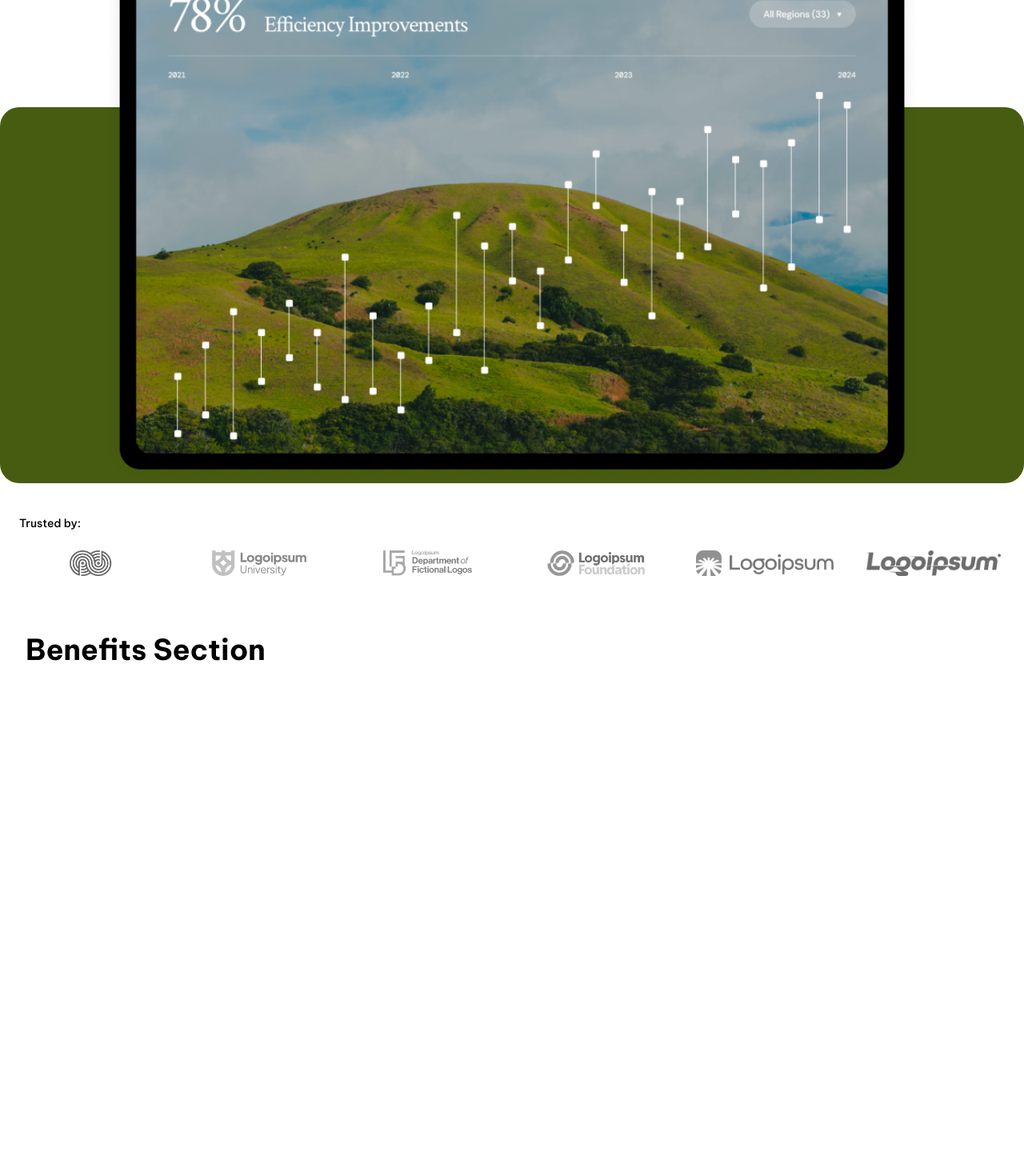
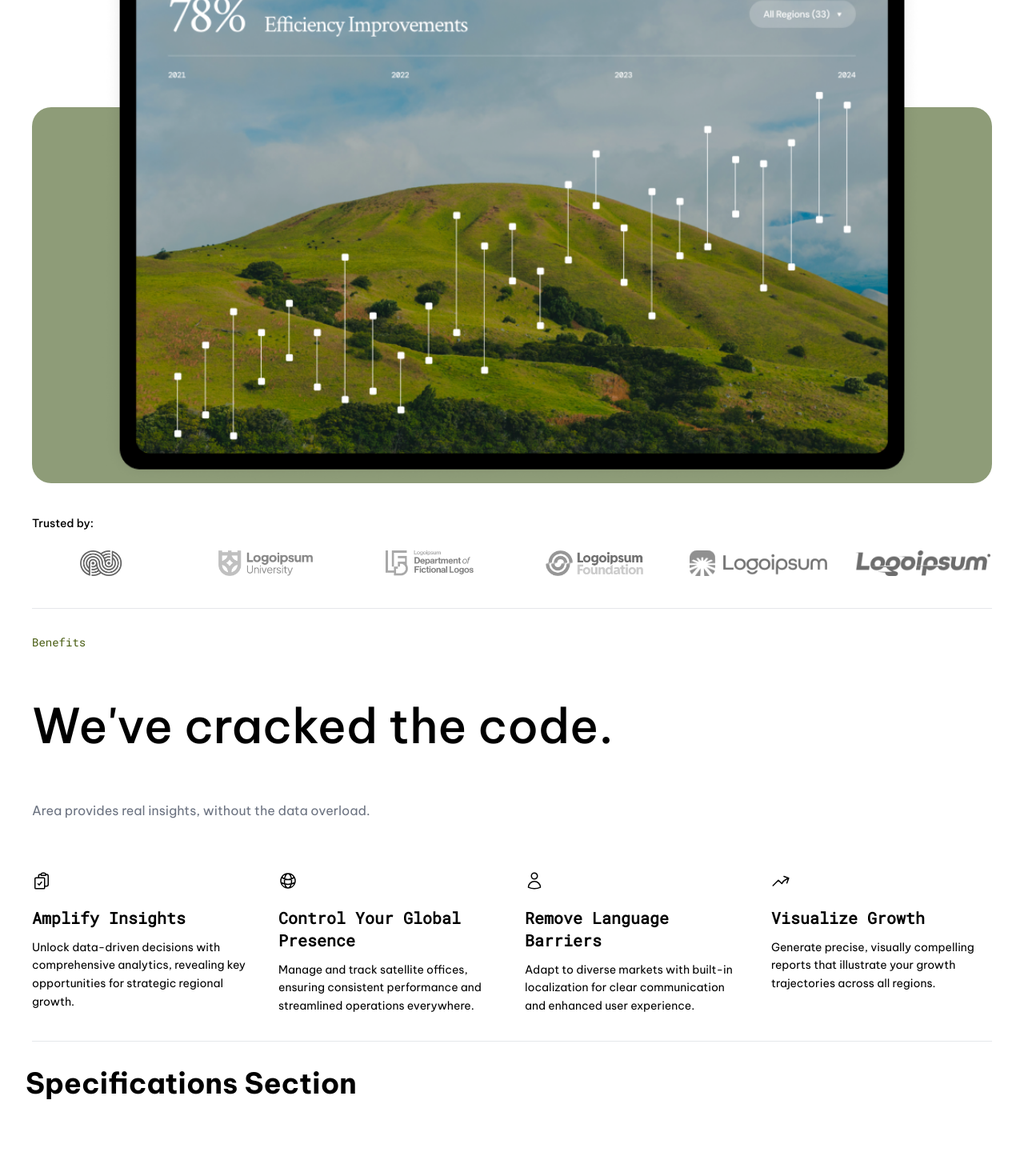
Before and after one commit to tranthiensonuet/vue-tailwind-portfolio-template, a Vue app: page / in a window 1280 px wide. Shown: the part 400-1870 px from the top of the page at 80% size. Built offline with nearby package versions, Linux system fonts and the light colour scheme.

Commit message:
add benefit screen

```diff
--- a/src/assets/main.css
+++ b/src/assets/main.css
@@ -1,4 +1,5 @@
 @import url('https://fonts.googleapis.com/css2?family=Be+Vietnam+Pro:wght@400;500;700&display=swap');
+@import url('https://fonts.googleapis.com/css2?family=Roboto+Mono&display=swap');
 
 @tailwind base;
 @tailwind components;
--- a/src/components/MenuHeader.vue
+++ b/src/components/MenuHeader.vue
@@ -33,7 +33,7 @@ const itemMenuHeader = computed(() => [
     <header
       class="fixed top-0 left-0 w-full z-50 bg-white dark:bg-gray-800 transition-colors duration-300 border-b"
     >
-      <nav class="container mx-auto px-6 h-14 flex justify-between items-center">
+      <nav class="container mx-auto px-4 md:px-10 h-14 flex justify-between items-center">
         <a href="#" class="text-3xl font-bold dark:text-white">
           {{ $t('header.main') }}
         </a>
@@ -57,7 +57,7 @@ const itemMenuHeader = computed(() => [
         <div class="md:hidden">
           <button
             @click="isMobileMenuOpen = !isMobileMenuOpen"
-            class="p-2 rounded-md"
+            class="py-2 rounded-md"
             aria-label="Toggle mobile menu"
           >
             <svg
--- a/src/customs/color.js
+++ b/src/customs/color.js
@@ -1,4 +1,5 @@
 export const customColors = {
   'olive-primary': '#485C11',
   'olive-secondary': '#DFECC6',
+  'olive-middle': '#8E9C78',
 }
--- a/src/locales/en.json
+++ b/src/locales/en.json
@@ -10,5 +10,18 @@
   "main": {
     "welcome": "Browse everything",
     "trustedBy": "Trusted by"
+  },
+  "benefit": {
+    "title": "Benefits",
+    "content": "We've cracked the code.",
+    "note": "Area provides real insights, without the data overload.",
+    "titleBenefit1": "Amplify Insights",
+    "titleBenefit2": "Control Your Global Presence",
+    "titleBenefit3": "Remove Language Barriers",
+    "titleBenefit4": "Visualize Growth",
+    "contentBenefit1": "Unlock data-driven decisions with comprehensive analytics, revealing key opportunities for strategic regional growth.",
+    "contentBenefit2": "Manage and track satellite offices, ensuring consistent performance and streamlined operations everywhere.",
+    "contentBenefit3": "Adapt to diverse markets with built-in localization for clear communication and enhanced user experience.",
+    "contentBenefit4": "Generate precise, visually compelling reports that illustrate your growth trajectories across all regions."
   }
 }
--- a/src/views/HomeView.vue
+++ b/src/views/HomeView.vue
@@ -2,6 +2,7 @@
 import { useThemeStore } from '@/stores/theme'
 import { storeToRefs } from 'pinia'
 import { computed } from 'vue'
+import { useI18n } from 'vue-i18n'
 
 // import ảnh
 import logo1Light from '@/img/logoipsum-1.png'
@@ -20,6 +21,7 @@ import logo6Dark from '@/img/logoipsum-6-white.png'
 const themeStore = useThemeStore()
 const { isDarkMode } = storeToRefs(themeStore)
 
+const { t } = useI18n()
 const trustedByDatas = computed(() => [
   {
     srcImg: logo1Light,
@@ -52,19 +54,44 @@ const trustedByDatas = computed(() => [
     altImg: 'Logo 6',
   },
 ])
+
+const benefitDatas = computed(() => [
+  {
+    icon: `<svg xmlns="http://www.w3.org/2000/svg" fill="none" viewBox="0 0 24 24" stroke-width="1.5" stroke="currentColor" class="size-6"><path stroke-linecap="round" stroke-linejoin="round" d="M11.35 3.836c-.065.21-.1.433-.1.664 0 .414.336.75.75.75h4.5a.75.75 0 0 0 .75-.75 2.25 2.25 0 0 0-.1-.664m-5.8 0A2.251 2.251 0 0 1 13.5 2.25H15c1.012 0 1.867.668 2.15 1.586m-5.8 0c-.376.023-.75.05-1.124.08C9.095 4.01 8.25 4.973 8.25 6.108V8.25m8.9-4.414c.376.023.75.05 1.124.08 1.131.094 1.976 1.057 1.976 2.192V16.5A2.25 2.25 0 0 1 18 18.75h-2.25m-7.5-10.5H4.875c-.621 0-1.125.504-1.125 1.125v11.25c0 .621.504 1.125 1.125 1.125h9.75c.621 0 1.125-.504 1.125-1.125V18.75m-7.5-10.5h6.375c.621 0 1.125.504 1.125 1.125v9.375m-8.25-3 1.5 1.5 3-3.75" /></svg>`,
+    title: t('benefit.titleBenefit1'),
+    description: t('benefit.contentBenefit1'),
+  },
+  {
+    icon: `<svg xmlns="http://www.w3.org/2000/svg" fill="none" viewBox="0 0 24 24" stroke-width="1.5" stroke="currentColor" class="size-6"><path stroke-linecap="round" stroke-linejoin="round" d="M12 21a9.004 9.004 0 0 0 8.716-6.747M12 21a9.004 9.004 0 0 1-8.716-6.747M12 21c2.485 0 4.5-4.03 4.5-9S14.485 3 12 3m0 18c-2.485 0-4.5-4.03-4.5-9S9.515 3 12 3m0 0a8.997 8.997 0 0 1 7.843 4.582M12 3a8.997 8.997 0 0 0-7.843 4.582m15.686 0A11.953 11.953 0 0 1 12 10.5c-2.998 0-5.74-1.1-7.843-2.918m15.686 0A8.959 8.959 0 0 1 21 12c0 .778-.099 1.533-.284 2.253m0 0A17.919 17.919 0 0 1 12 16.5c-3.162 0-6.133-.815-8.716-2.247m0 0A9.015 9.015 0 0 1 3 12c0-1.605.42-3.113 1.157-4.418" /></svg>`,
+    title: t('benefit.titleBenefit2'),
+    description: t('benefit.contentBenefit2'),
+  },
+  {
+    icon: `<svg xmlns="http://www.w3.org/2000/svg" fill="none" viewBox="0 0 24 24" stroke-width="1.5" stroke="currentColor" class="size-6"><path stroke-linecap="round" stroke-linejoin="round" d="M15.75 6a3.75 3.75 0 1 1-7.5 0 3.75 3.75 0 0 1 7.5 0ZM4.501 20.118a7.5 7.5 0 0 1 14.998 0A17.933 17.933 0 0 1 12 21.75c-2.676 0-5.216-.584-7.499-1.632Z" /></svg>`,
+    title: t('benefit.titleBenefit3'),
+    description: t('benefit.contentBenefit3'),
+  },
+  {
+    icon: `<svg xmlns="http://www.w3.org/2000/svg" fill="none" viewBox="0 0 24 24" stroke-width="1.5" stroke="currentColor" class="size-6"><path stroke-linecap="round" stroke-linejoin="round" d="M2.25 18L9 11.25l4.306 4.307a11.95 11.95 0 015.814-5.519l2.74-1.22m0 0l-5.94-2.28m5.94 2.28l-2.28 5.941" /></svg>`,
+    title: t('benefit.titleBenefit4'),
+    description: t('benefit.contentBenefit4'),
+  },
+])
 </script>
 
 <template>
-  <section class="relative">
+  <section class="relative container mx-auto px-4 md:px-10">
     <div
-      class="absolute bottom-0 left-0 w-full h-1/2 md:h-1/3 lg:h-1/2 bg-olive-primary rounded-3xl"
+      class="absolute bottom-0 left-4 md:left-10 right-4 md:right-10 h-1/2 md:h-1/3 xl:h-1/2 bg-olive-middle rounded-3xl"
     ></div>
     <div class="relative z-10 flex flex-col justify-center">
-      <div class="container mx-auto px-6 text-center">
-        <h1 class="text-6xl md:text-8xl font-bold leading-tight mb-12 pt-4 md:pt-14">
+      <div class="text-center">
+        <h1
+          class="text-5xl md:text-7xl xl:text-8xl font-bold leading-tight mb-12 pt-4 md:pt-14 font-heading"
+        >
           {{ $t('main.welcome') }}
         </h1>
-        <div class="mx-auto max-w-xl md:max-w-3xl lg:max-w-5xl">
+        <div class="mx-auto max-w-xl md:max-w-3xl xl:max-w-5xl">
           <picture>
             <source srcset="@/img/banner.png" media="(min-width: 1024px)" />
             <source srcset="@/img/banner-ipad.png" media="(min-width: 768px)" />
@@ -75,31 +102,54 @@ const trustedByDatas = computed(() => [
     </div>
   </section>
 
-  <section class="py-10">
-    <div class="container mx-auto px-6">
+  <section class="container mx-auto px-4 md:px-10">
+    <div class="border-b py-10">
       <h3 class="text-sm font-medium text-left mb-6">{{ $t('main.trustedBy') }}:</h3>
-      <div class="grid grid-cols-3 md:grid-cols-6 gap-8 items-center">
+      <div class="grid grid-cols-2 md:grid-cols-3 xl:grid-cols-6 gap-8 items-center">
         <div v-for="logo in trustedByDatas" :key="logo.altImg" class="flex justify-center">
           <img
             v-if="isDarkMode"
             :src="logo.srcImgDark"
             :alt="logo.altImg"
-            class="h-6 md:h-8 transition-opacity"
+            class="h-8 transition-opacity"
           />
 
           <img
             v-else
             :src="logo.srcImg"
             :alt="logo.altImg"
-            class="h-6 md:h-8 filter grayscale opacity-60 hover:opacity-100 hover:grayscale-0 transition-all"
+            class="h-8 filter grayscale opacity-60 hover:opacity-100 hover:grayscale-0 transition-all"
           />
         </div>
       </div>
     </div>
   </section>
 
-  <section id="benefits" class="min-h-screen p-8">
-    <h1 class="text-4xl font-bold">Benefits Section</h1>
+  <section id="benefits" class="container mx-auto px-4 md:px-10">
+    <div class="py-8 border-b">
+      <div class="max-w-3xl mb-16">
+        <h2 class="text-sm text-olive-primary font-heading">{{ $t('benefit.title') }}</h2>
+        <h2 class="text-4xl md:text-6xl font-medium my-6 md:my-10 xl:my-16">
+          {{ $t('benefit.content') }}
+        </h2>
+        <p class="text-gray-500 dark:text-gray-100">
+          {{ $t('benefit.note') }}
+        </p>
+      </div>
+
+      <div class="grid grid-cols-1 md:grid-cols-2 xl:grid-cols-4 gap-x-8 gap-y-12">
+        <div v-for="benefit in benefitDatas" :key="benefit.title">
+          <div class="mb-5" v-html="benefit.icon"></div>
+
+          <h3 class="text-xl font-bold font-heading mb-3">
+            {{ benefit.title }}
+          </h3>
+          <p class="font-sans text-sm leading-relaxed">
+            {{ benefit.description }}
+          </p>
+        </div>
+      </div>
+    </div>
   </section>
 
   <section id="specifications" class="min-h-screen p-8">
--- a/tailwind.config.js
+++ b/tailwind.config.js
@@ -16,9 +16,8 @@ export default {
           'Be Vietnam Pro', // font mong muốn
           ...defaultTheme.fontFamily.sans, // Giữ lại các font dự phòng mặc định nếu như font chính không load được
         ],
-
-        // (Bạn cũng có thể thêm font có chân nếu muốn)
-        // 'serif': ['YourSerifFont', ...defaultTheme.fontFamily.serif],
+        // một số font riêng
+        heading: ['Roboto Mono', ...defaultTheme.fontFamily.sans],
       },
       colors: {
         ...customColors, // color custom
```
